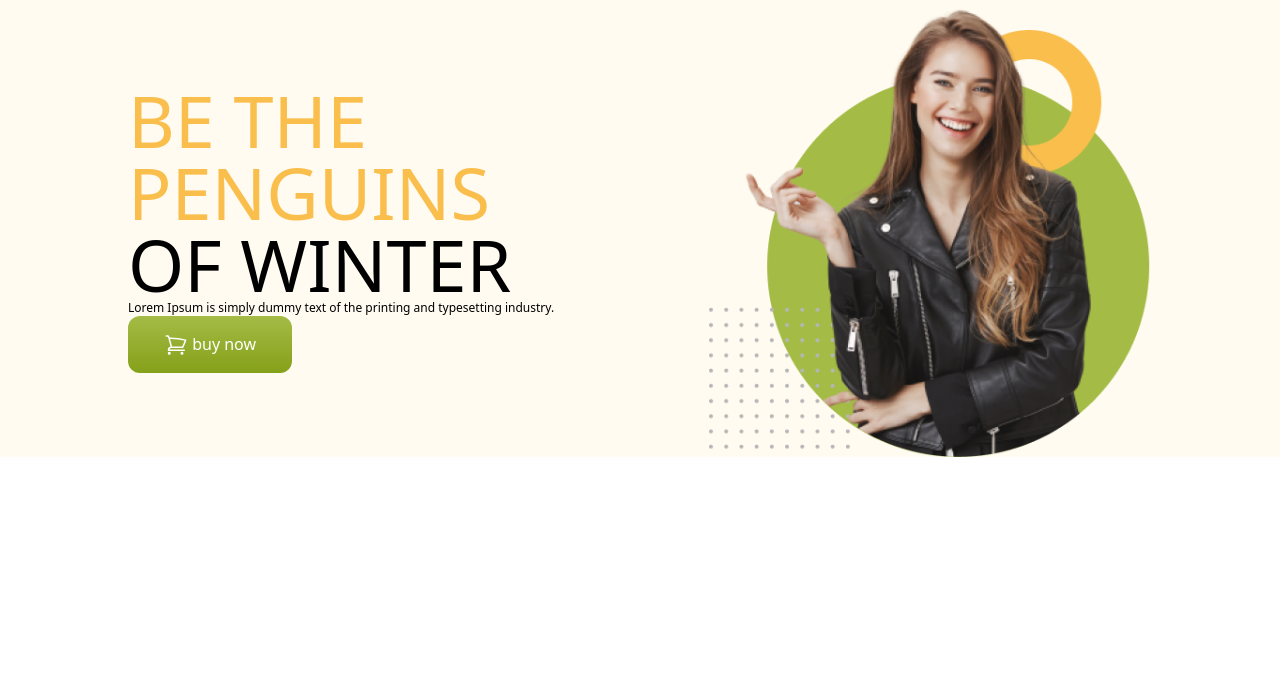
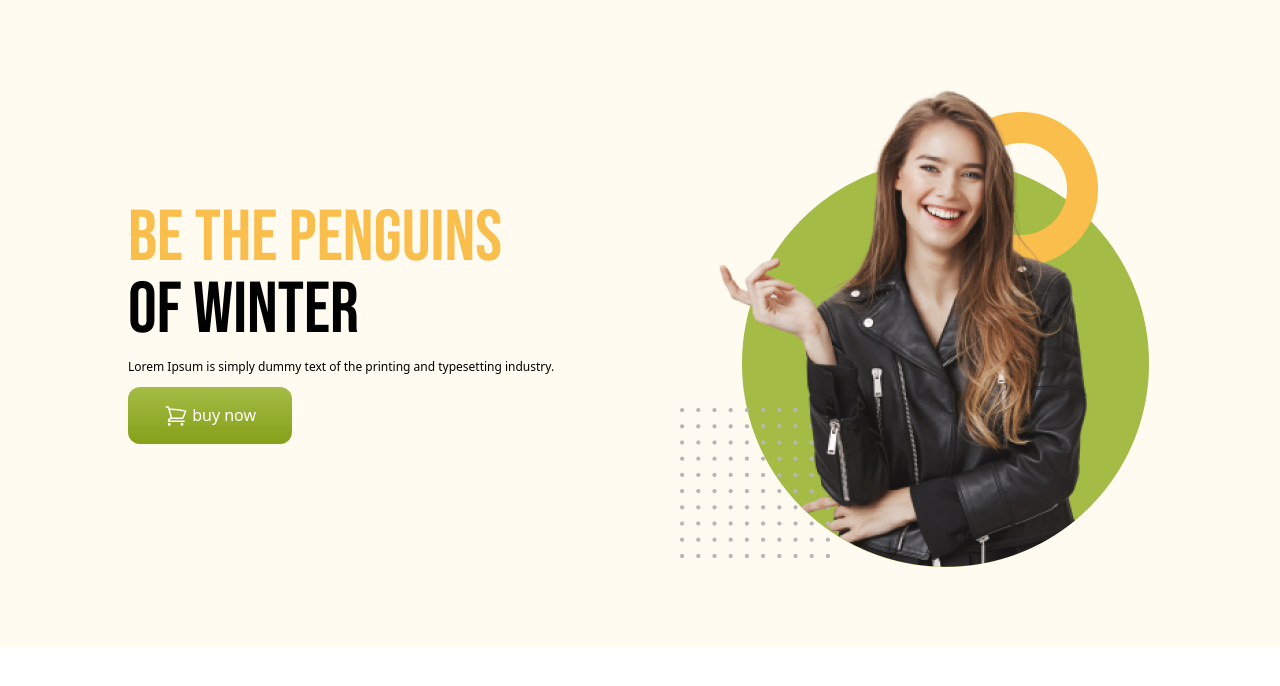
Before and after one commit to Sumaiyakhan322/penguin-project5-tailwind-css, a plain HTML site: page index.html in a window 1280 px wide. Drawn offline with nearby package versions, Linux system fonts and the light colour scheme.

Commit message:
added banner full

```diff
--- a/index.html
+++ b/index.html
@@ -5,18 +5,26 @@
     <meta name="viewport" content="width=device-width, initial-scale=1.0">
     <title>Penguin store</title>
     <script src="https://cdn.tailwindcss.com"></script>
+    <link rel="preconnect" href="https://fonts.googleapis.com">
+<link rel="preconnect" href="https://fonts.gstatic.com" crossorigin>
+<link href="https://fonts.googleapis.com/css2?family=Bebas+Neue&display=swap" rel="stylesheet">
+<style>
+    .font-bebas{
+        font-family: 'Bebas Neue', sans-serif;
+    }
+</style>
 </head>
 <body>
-    <header class="bg-[#FFFBF0] px-32">
+    <header class="bg-[#FFFBF0] py-4 px-4 md:px-32 md:py-20">
         <!-- nav section -->
         <nav>
 
         </nav>
         <!-- banner-section -->
-        <div class="flex justify-between items-center ">
-            <div>
-                <h1 class="text-7xl uppercase">
-                 <span class="text-[#FABE4C]"> Be the Penguins</span>
+        <div class=" flex flex-col lg:flex-row justify-between items-center">
+            <div class="space-y-3">
+                <h1 class="text-7xl uppercase font-bebas">
+                 <span class="text-[#FABE4C] font-bebas"> Be the Penguins</span>
                   <br>  of Winter</h1>
                   <p class="text-xs">Lorem Ipsum is simply dummy text of the printing
                     and typesetting industry.</p>
```
